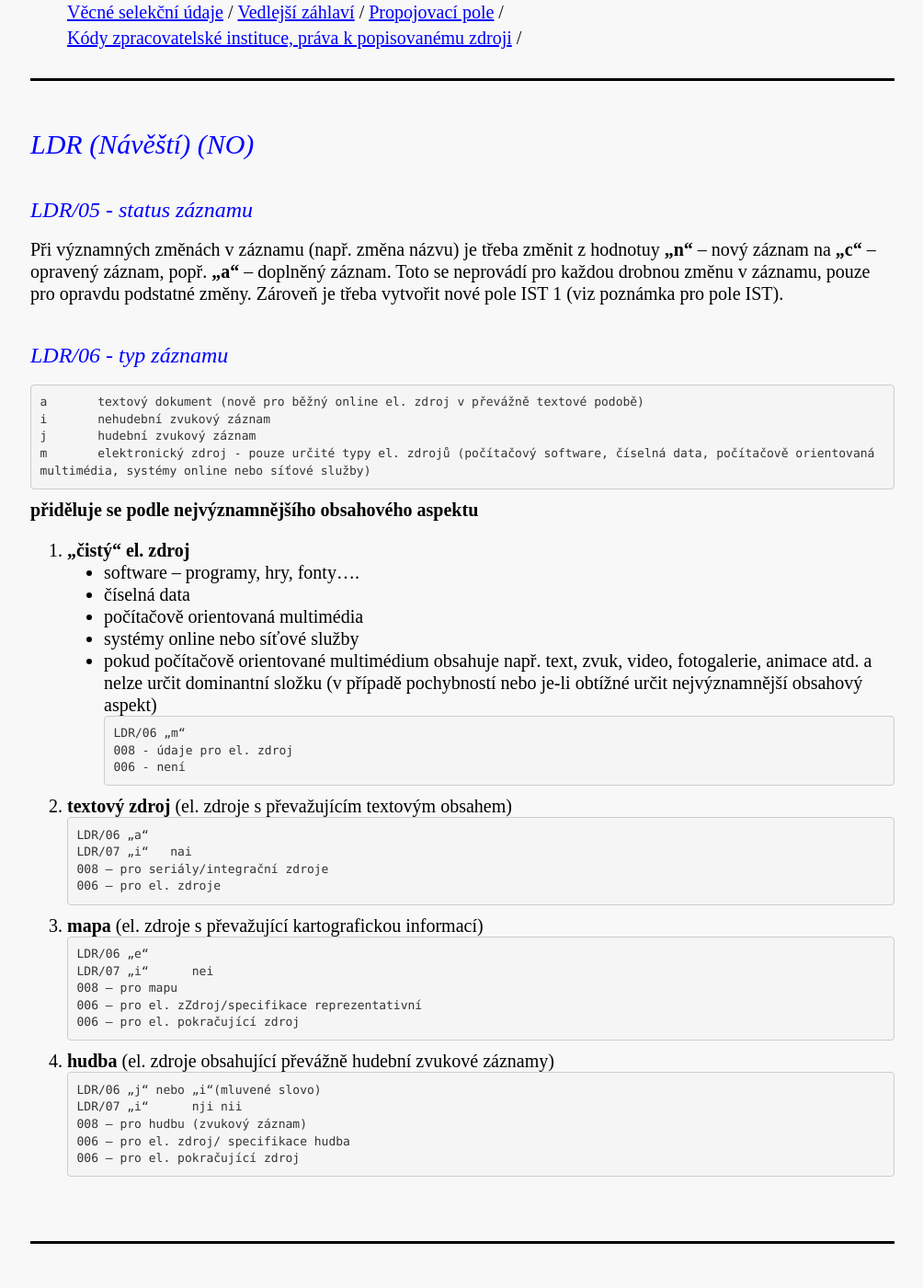
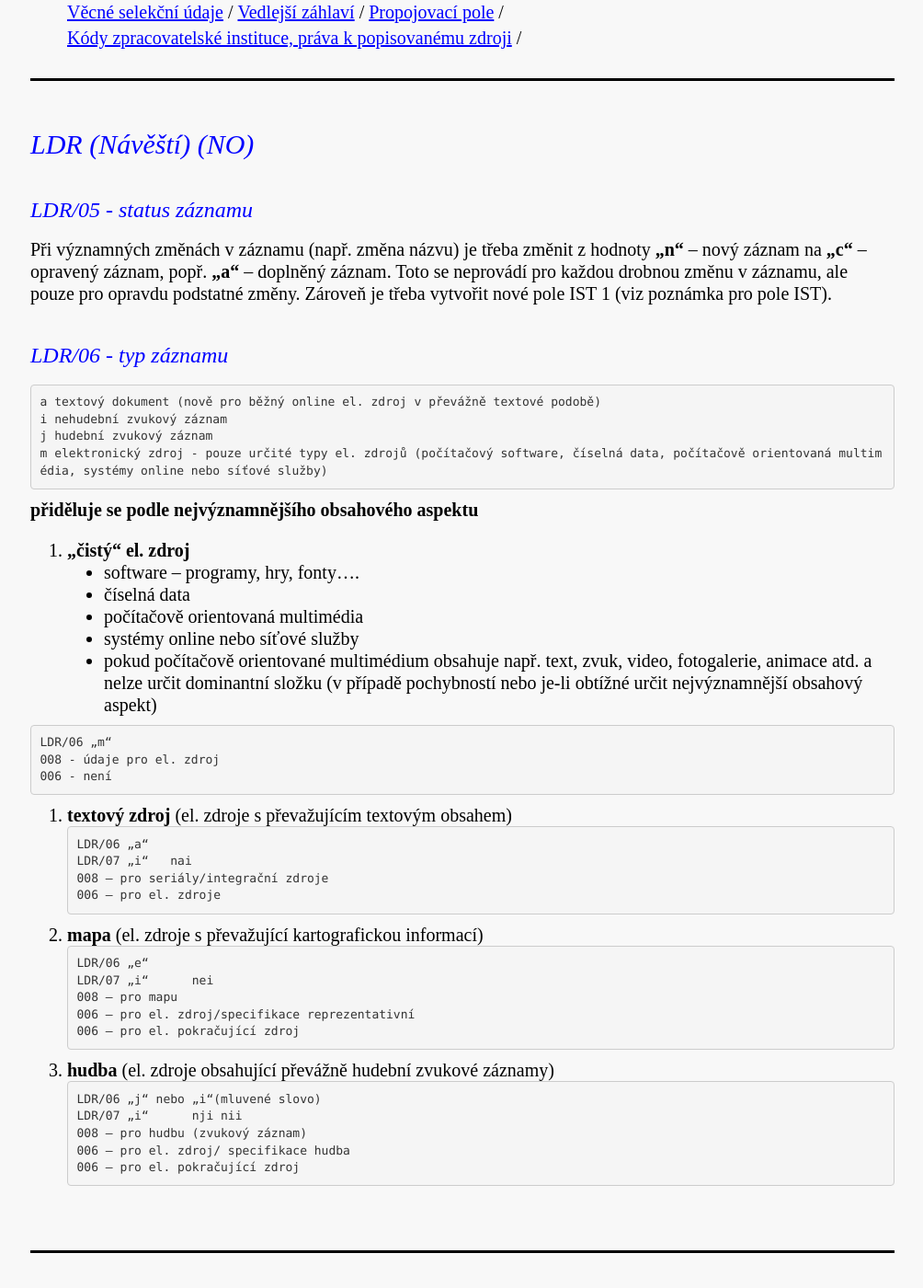
Before and after one commit to WebarchivCZ/katalogizacni-manual, a Jekyll site: the page built from _posts/2017-06-25-ldr-navesti.md, in a window 1280 px wide and 1400 px high, scrolled down 301 px. Shown: the whole window at 92% size, without its empty margins (137-1141 px from the left). Built offline with Jekyll 4.4.1, drawn with Linux system fonts in a browser that asks for light colours.

Commit message:
edit_drobbnosti_ldr

````diff
--- a/_posts/2017-06-25-ldr-navesti.md
+++ b/_posts/2017-06-25-ldr-navesti.md
@@ -6,23 +6,27 @@ title: LDR (Návěští)
 ## LDR (Návěští) (NO)
 
 ### LDR/05 - status záznamu
-Při významných změnách v záznamu (např. změna názvu) je třeba změnit z hodnotuy **„n“** – nový záznam na **„c“** – opravený záznam, popř. **„a“** – doplněný záznam. Toto se neprovádí pro každou drobnou změnu v záznamu, pouze pro opravdu podstatné změny. Zároveň je třeba vytvořit nové pole IST 1 (viz poznámka pro pole IST).
+Při významných změnách v záznamu (např. změna názvu) je třeba změnit z hodnoty **„n“** – nový záznam na **„c“** – opravený záznam, popř. **„a“** – doplněný záznam. Toto se neprovádí pro každou drobnou změnu v záznamu, ale pouze pro opravdu podstatné změny. Zároveň je třeba vytvořit nové pole IST 1 (viz poznámka pro pole IST).
 
 ### LDR/06 - typ záznamu
+
 ```
-a	textový dokument (nově pro běžný online el. zdroj v převážně textové podobě)
-i	nehudební zvukový záznam
-j	hudební zvukový záznam
-m	elektronický zdroj - pouze určité typy el. zdrojů (počítačový software, číselná data, počítačově orientovaná multimédia, systémy online nebo síťové služby)
+a textový dokument (nově pro běžný online el. zdroj v převážně textové podobě)
+i nehudební zvukový záznam
+j hudební zvukový záznam
+m elektronický zdroj - pouze určité typy el. zdrojů (počítačový software, číselná data, počítačově orientovaná multimédia, systémy online nebo síťové služby)
 ```
 
 **přiděluje se podle nejvýznamnějšího obsahového aspektu**
+
 1. **„čistý“ el. zdroj**
   * software – programy, hry, fonty….
   * číselná data
   * počítačově orientovaná multimédia
   * systémy online nebo síťové služby
   * pokud počítačově orientované multimédium obsahuje např. text, zvuk, video, fotogalerie, animace atd. a nelze určit dominantní složku (v případě pochybností nebo je-li obtížné určit nejvýznamnější obsahový aspekt)
+
+
 ```
 LDR/06 „m“
 008 - údaje pro el. zdroj
@@ -42,7 +46,7 @@ LDR/07 „i“   nai
 LDR/06 „e“
 LDR/07 „i“      nei
 008 – pro mapu
-006 – pro el. zZdroj/specifikace reprezentativní
+006 – pro el. zdroj/specifikace reprezentativní
 006 – pro el. pokračující zdroj
 ```
 
````
